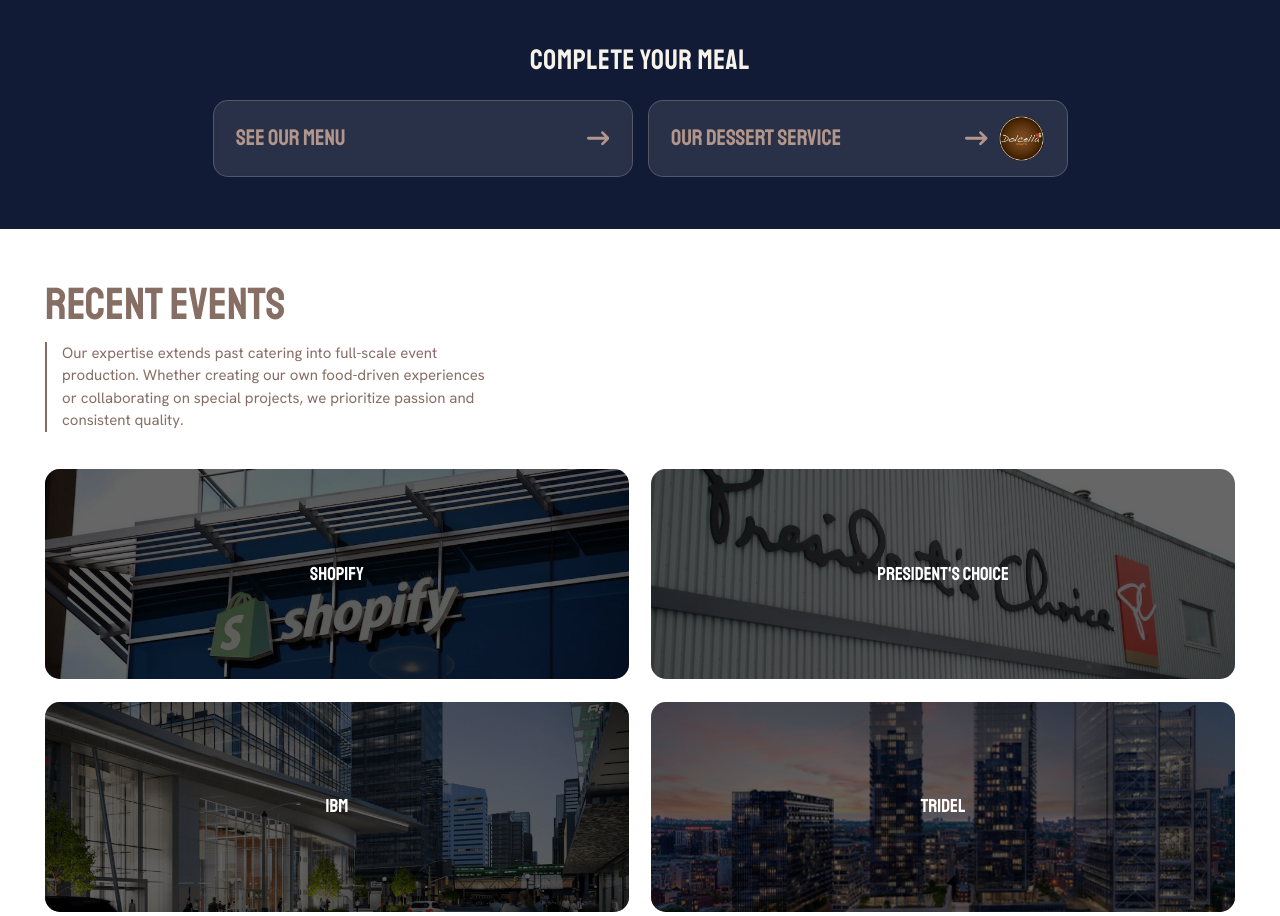
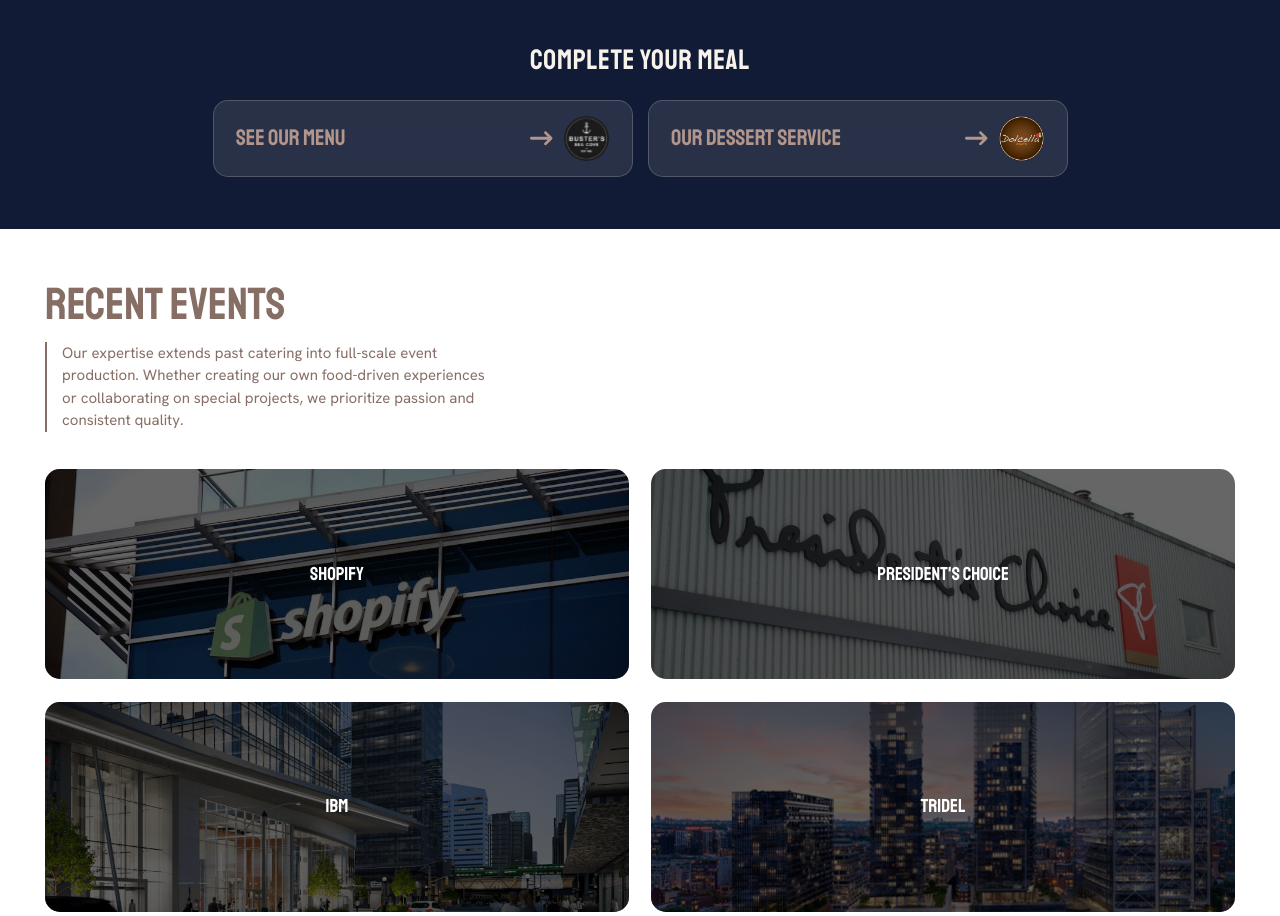
Before and after one commit to aplaino/BSCwebsite, a React (Vite) app in the folder frontend/: page /catering in a window 1280 px wide. Shown: the part 1500-2416 px from the top of the page. Built offline with nearby package versions, Linux system fonts and the light colour scheme; no server answers.

Commit message:
Add logo to catering menu card

```diff
--- a/frontend/src/components/CateringPage/CateringInfo.tsx
+++ b/frontend/src/components/CateringPage/CateringInfo.tsx
@@ -71,6 +71,12 @@
                 <span>See our menu</span>
                 <span className="flex items-center gap-3">
                   <FaArrowRightLong />
+                  <img
+                    src="/logo.svg"
+                    alt="Buster's Sea Cove logo"
+                    className="w-12 h-12 object-contain"
+                    loading="lazy"
+                  />
                 </span>
               </h3>
             </Link>
```
